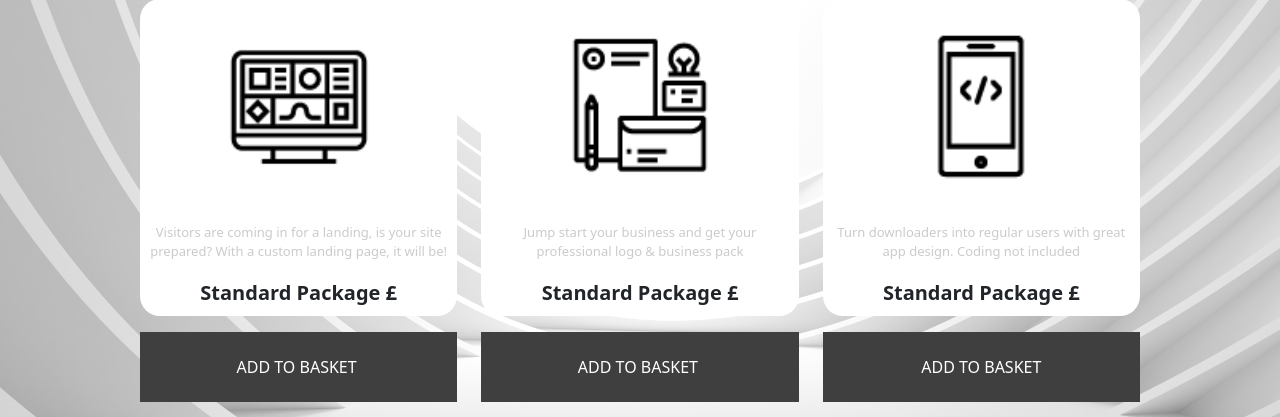
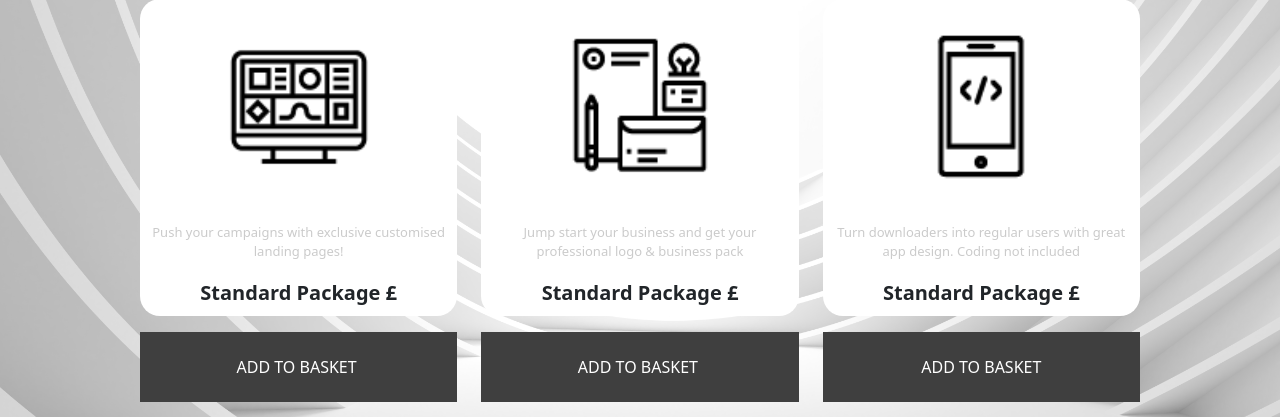
Before and after one commit to sammysimmons/milestone4, a Django app: template home/templates/home/index.html in a window 1280 px wide. Shown: the part 1754-2171 px from the top of the page. Run offline with Django 3.2, Linux system fonts and the light colour scheme; the template is opened without the code that fills it, so the values that code supplies are empty; some libraries are stand-ins or nearby versions.

Commit message:
added text

```diff
--- a/home/templates/home/index.html
+++ b/home/templates/home/index.html
@@ -73,7 +73,7 @@
                         <img src="https://milestone-4-samsimmons.s3.eu-west-2.amazonaws.com/media/web_icons_-06.png" alt="landing page design " class="rounded " width="160 ">
                         <h5>{{ landingpage.name }}</h5>
                         <div class="mt-3 info ">
-                            <span class="text1 d-block ">Visitors are coming in for a landing, is your site prepared? With a custom landing page, it will be!</span>
+                            <span class="text1 d-block ">Push your campaigns with exclusive customised landing pages!</span>
                         </div>
                         <div class="cost mt-3 text-dark ">
                             <span>Standard Package £{{ landingpage.price }}</span>
```
